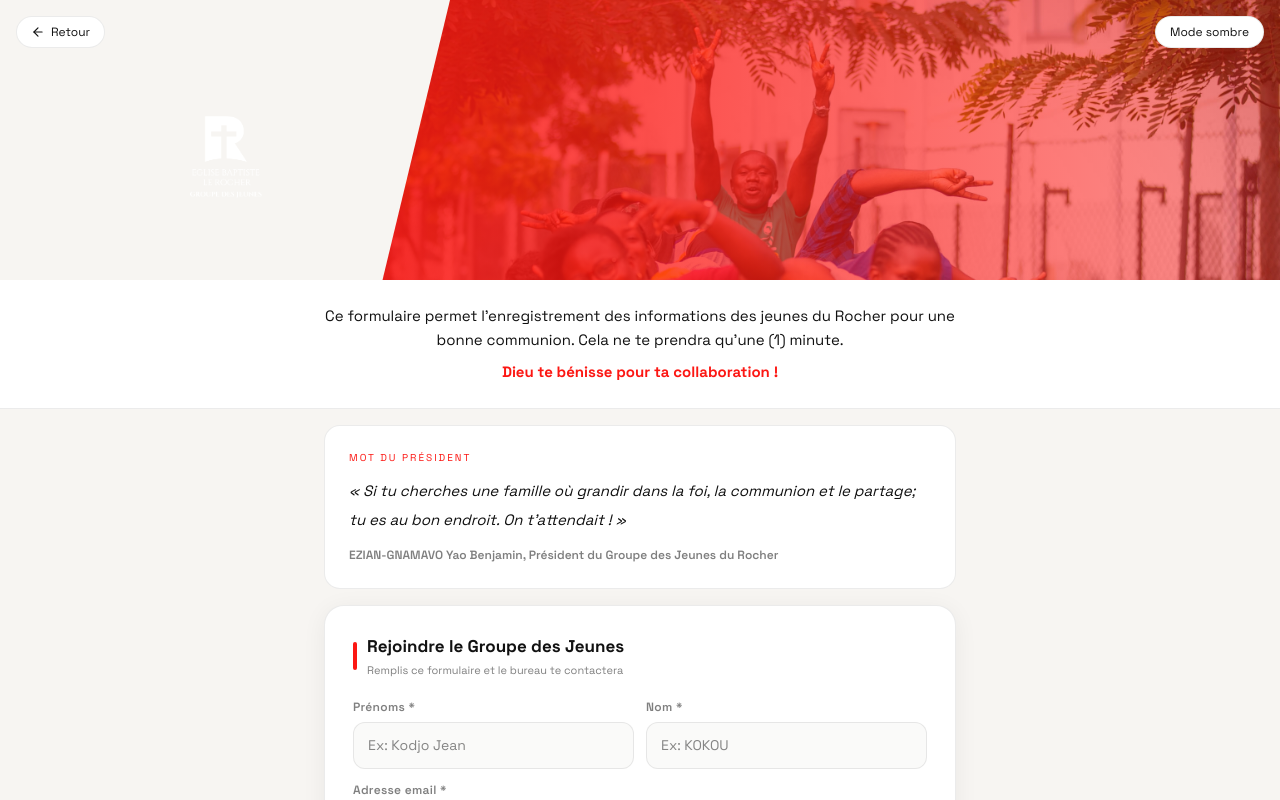
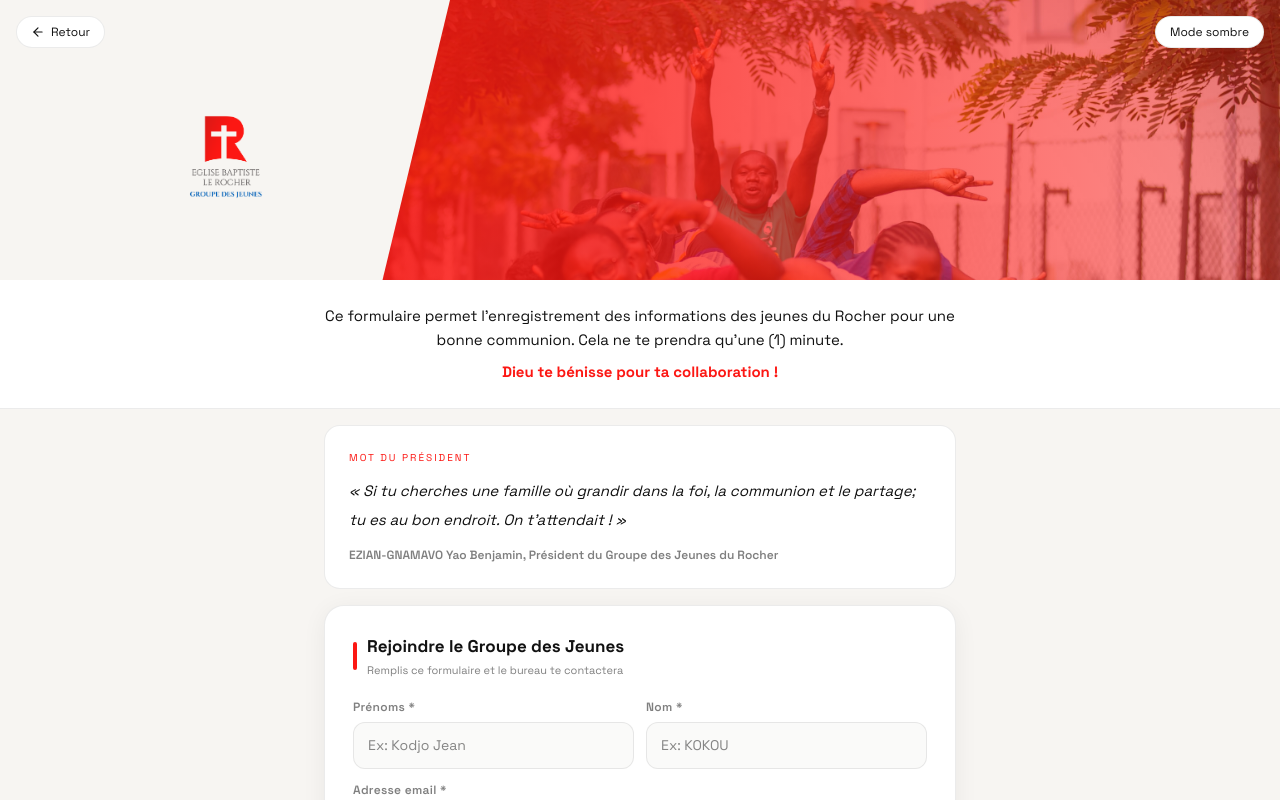
Before and after one commit to Ada-style/JBR_Lome, a React (Vite) app: page /nouveau in a window 1280 px wide. Shown: the top 800 px of the page. Built offline with nearby package versions, Linux system fonts and the light colour scheme; no server answers.

Commit message:
Change logo image source from icon-192 to icon-512

```diff
--- a/src/pages/Nouveau.jsx
+++ b/src/pages/Nouveau.jsx
@@ -259,7 +259,7 @@ export default function Nouveau() {
         `}</style>
         <div className="nouveau-hero-split">
           <div className="nouveau-hero-left">
-            <img src="/icon-192.png" alt="Logo" loading="lazy" className="nouveau-hero-logo" style={{ width: '120px', height: '120px', objectFit: 'contain', marginBottom: '12px' }} />
+            <img src="/icon-512.png" alt="Logo" loading="lazy" className="nouveau-hero-logo" style={{ width: '120px', height: '120px', objectFit: 'contain', marginBottom: '12px' }} />
           </div>
           <div className="nouveau-hero-right">
             <img src="/detente1.jpg" alt="" loading="lazy" className="nouveau-hero-img" />
```
